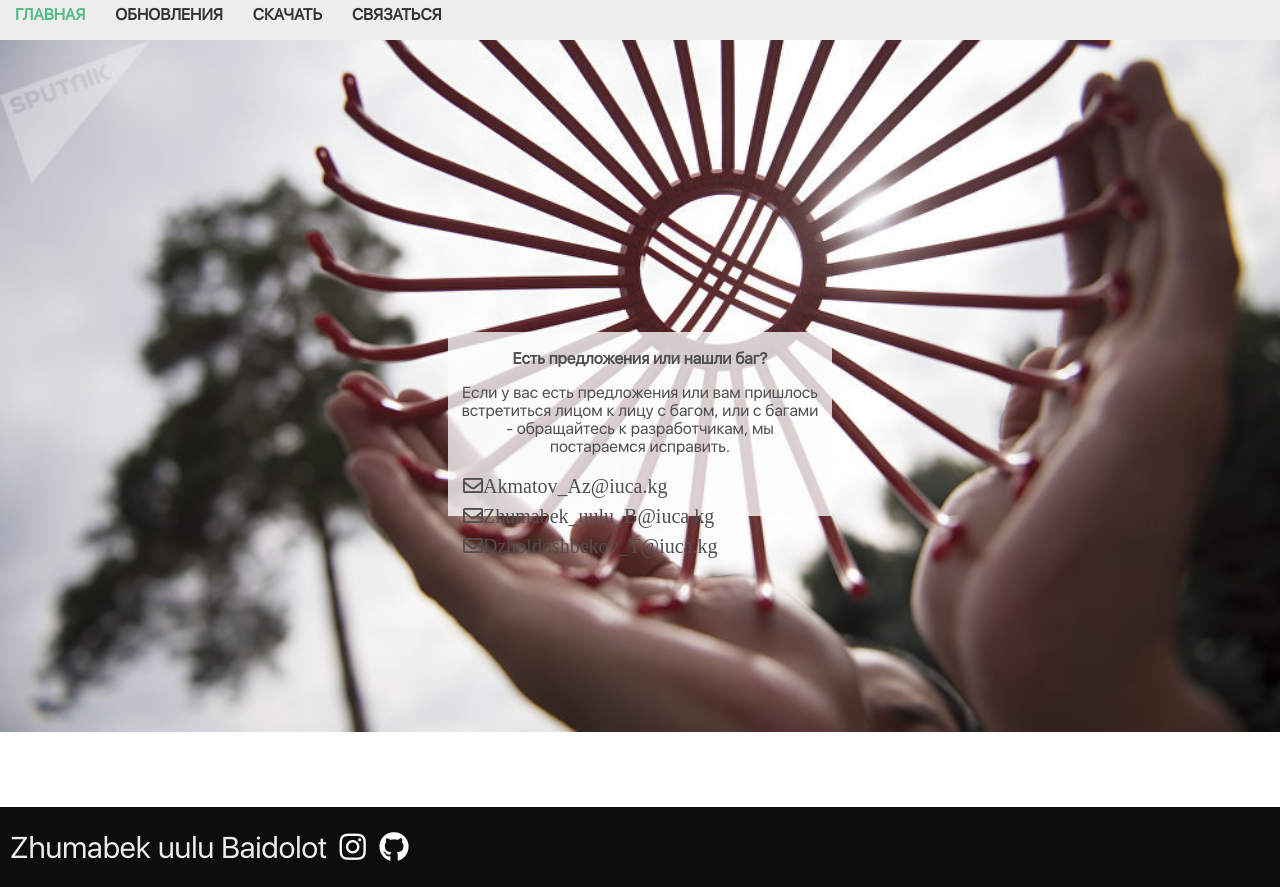
After one commit to Baichik/History-Book-2.0, a Flask app: page /contact in a window 1280 px wide. The commit adds this page. Run offline with Flask 2, Linux system fonts and the light colour scheme; some libraries are stand-ins or nearby versions.

Commit message:
add new pages

```diff
--- a/main.py
+++ b/main.py
@@ -9,5 +9,13 @@ def index():
 def update():
   return render_template('update.html')
 
+@app.route('/download')
+def download():
+  return render_template('download.html')
+
+@app.route('/contact')
+def contact():
+  return render_template('contact.html')
+
 if __name__ == "__main__":
   app.run(host='0.0.0.0', port='7000')
--- a/static/css/style.css
+++ b/static/css/style.css
@@ -41,7 +41,7 @@ html, body {
   background-repeat: no-repeat;
   display: flex;
   width: 100%;
-  height: 100vh;
+  height: 95.9vh;
   justify-items: center;
   align-content: center;
   align-items: center;
@@ -53,7 +53,7 @@ html, body {
   font-size: 16px;
   color: rgb(80, 79, 79);
   width: 30%;
-  height: 62vh;
+  height: 61vh;
   padding: 1px 10px;
   margin-top: 10px;
   margin: auto;
@@ -62,9 +62,127 @@ html, body {
 #update-container{
   margin: 0;
   padding: 0;
-  background-image: url('../images/home-pic4.jpg');
+  background-image: url('../images/home-pic2.jpg');
   background-size: 100%;
   background-repeat: no-repeat;
   width: 100%;
   height: 95.9vh;
+  display: flex;
 }
+#inner-container{
+  background-color: rgba(253, 253, 253, 0.777);
+  text-align: center;
+  font-size: 16px;
+  color: rgb(80, 79, 79);
+  width: 30%;
+  height: 15vh;
+  padding: 1px 10px;
+  margin-top: 10px;
+  margin: auto;
+}
+
+#footer{
+  background-color: rgb(14, 13, 13);
+  height: 10vh;
+  width: 100%;
+  color: rgb(237, 237, 237);
+  text-align: justify;
+  margin: 0px;
+  padding:20px 10px;
+}
+
+#footer a {
+  color: white;
+  font-size: 30px;
+  text-decoration: none;
+  padding: 5px;
+}
+
+#footer a:hover{
+  transform: rotate(360deg);
+  transition: 0.5s ease;
+}
+
+#footer p {
+  display: inline;
+  font-size: 30px;
+}
+
+#down-container{
+  margin: 0;
+  padding: 0;
+  background-image: url('../images/home-pic3.jpg');
+  background-size: 100%;
+  display: flex;
+  width: 100%;
+  height: 95.9vh;
+  justify-items: center;
+  align-content: space-around;
+  align-items: center;
+  background-repeat: no-repeat;
+}
+#in-container{
+  background-color: rgba(253, 253, 253, 0.777);
+  text-align: center;
+  font-size: 16px;
+  color: rgb(80, 79, 79);
+  width: 30%;
+  height: 10vh;
+  padding: 1px 10px;
+  margin-top: 10px;
+  margin: auto;
+}
+
+#in-container p{
+  display: inline;
+}
+
+#in-container a{
+  font-size: 30px;
+  padding: 5px;
+  text-decoration: none;
+  color: black;
+}
+
+#in-container a:hover{
+  transform: rotate(360deg);
+  color: rgb(97, 99, 202);
+  transition: 0.5s ease;
+}
+
+#cont-container{
+  background-image: url("../images/home-pic4.jpg");
+  background-repeat: no-repeat;
+  background-size: 100%;
+  margin: 0;
+  padding: 0;
+  display: flex;
+  width: 100%;
+  height: 95.9vh;
+  justify-items: center;
+  align-content: space-around;
+  align-items: center;
+}
+
+#inn-container{
+  background-color: rgba(253, 253, 253, 0.777);
+  text-align: center;
+  font-size: 16px;
+  color: rgb(80, 79, 79);
+  width: 30%;
+  height: 23vh;
+  padding: 1px 10px;
+  margin-top: 10px;
+  margin: auto;
+}
+
+#dev {
+  display: flex;
+  flex-direction: column;
+}
+
+#dev a{
+  font-size: 20px;
+  padding: 5px;
+  text-align: left;
+}
--- /dev/null
+++ b/templates/contact.html
@@ -0,0 +1,16 @@
+{% extends 'layout.html' %}
+
+{% block content %}
+  <div id="cont-container">
+    <div id="inn-container">
+    <p><b><center>Есть предложения или нашли баг?</center></b></p>
+    <p>Если у вас есть предложения или вам пришлось встретиться лицом к лицу с багом, или с багами - обращайтесь к разработчикам, мы постараемся исправить.</p>
+    <div id="dev">
+      <a class="	far fa-envelope">Akmatov_Az@iuca.kg</a>
+      <a class="	far fa-envelope">Zhumabek_uulu_B@iuca.kg</a>
+      <a class="	far fa-envelope">Dzholdoshbekov_T@iuca.kg</a>
+    </div>
+    </div>
+  </div>
+
+{% endblock %}
--- a/templates/home.html
+++ b/templates/home.html
@@ -11,9 +11,9 @@
     <p>• Наше приложение не занимает место в вашей портфели (скорее всего), но вам придется пожертвовать совсем немного места на смартфоне. За то не придется тащить с собой тяжелую книгу и видеть в коридорах листки с вашей фамилией, где написано о том, что вы не сдали книгу в библиотеку.</p>
     <p>• Приложение также имеет отдельную страницу с историческими личностями, что тоже может быть удобным для нахождения информации о какой-либо конкретной исторической личности.</p>
     <p>• Также наш продукт включает в себя тестирование по параграфам, благодаря этому вы сможете проверить свои знания.</p>
-    <p><b><center>Есть предложения или нашли баг?</center></b></p>
-    <p>Если у вас есть предложения или вам пришлось встретиться лицом к лицу с багом, или с багами - обращайтесь к разработчикам, мы постараемся исправить.</p>
+    <p>• Разработчики приложения: Акматов Азим</p>
+    <p>Жумабек уулу Байдолот</p>
+    <p>Джолдошбеков Темирлан</p>
 </div>
 </div>
-
 {% endblock %}
--- a/templates/layout.html
+++ b/templates/layout.html
@@ -5,9 +5,15 @@
     <meta name="viewport" content="width=device-width, initial-scale=1.0">
     <title>{% block title %}Главная{% endblock %}</title>
     <link rel="stylesheet" href="{{url_for('static', filename="/css/style.css")}}">
+    <link rel="stylesheet" href="https://cdnjs.cloudflare.com/ajax/libs/font-awesome/5.12.1/css/all.min.css">
   </head>
   <body>
     {% include 'navbar.html' %}
     {% block content %} {% endblock %}
+    <footer id="footer">
+      <p>Zhumabek uulu Baidolot </p>
+      <a class="fab fa-instagram" href="https://www.instagram.com/jumabekovbaichik/"></a>
+      <a class="fab fa-github" href="https://github.com/Baichik"></a>
+    </footer>
   </body>
 </html>
--- a/templates/navbar.html
+++ b/templates/navbar.html
@@ -1,6 +1,6 @@
 <div id="navbar">
   <a href="/">ГЛАВНАЯ</a>
   <a href="/update">ОБНОВЛЕНИЯ</a>
-  <a href="#">СКАЧАТЬ</a>
-  <a href="#">СВЯЗАТЬСЯ</a>
+  <a href="/download">СКАЧАТЬ</a>
+  <a href="/contact">СВЯЗАТЬСЯ</a>
 </div>
```
Also changed, not shown: templates/download.html (added, +11 -0 lines), static/images/home-pic3.jpg, static/js/main.js (added).
